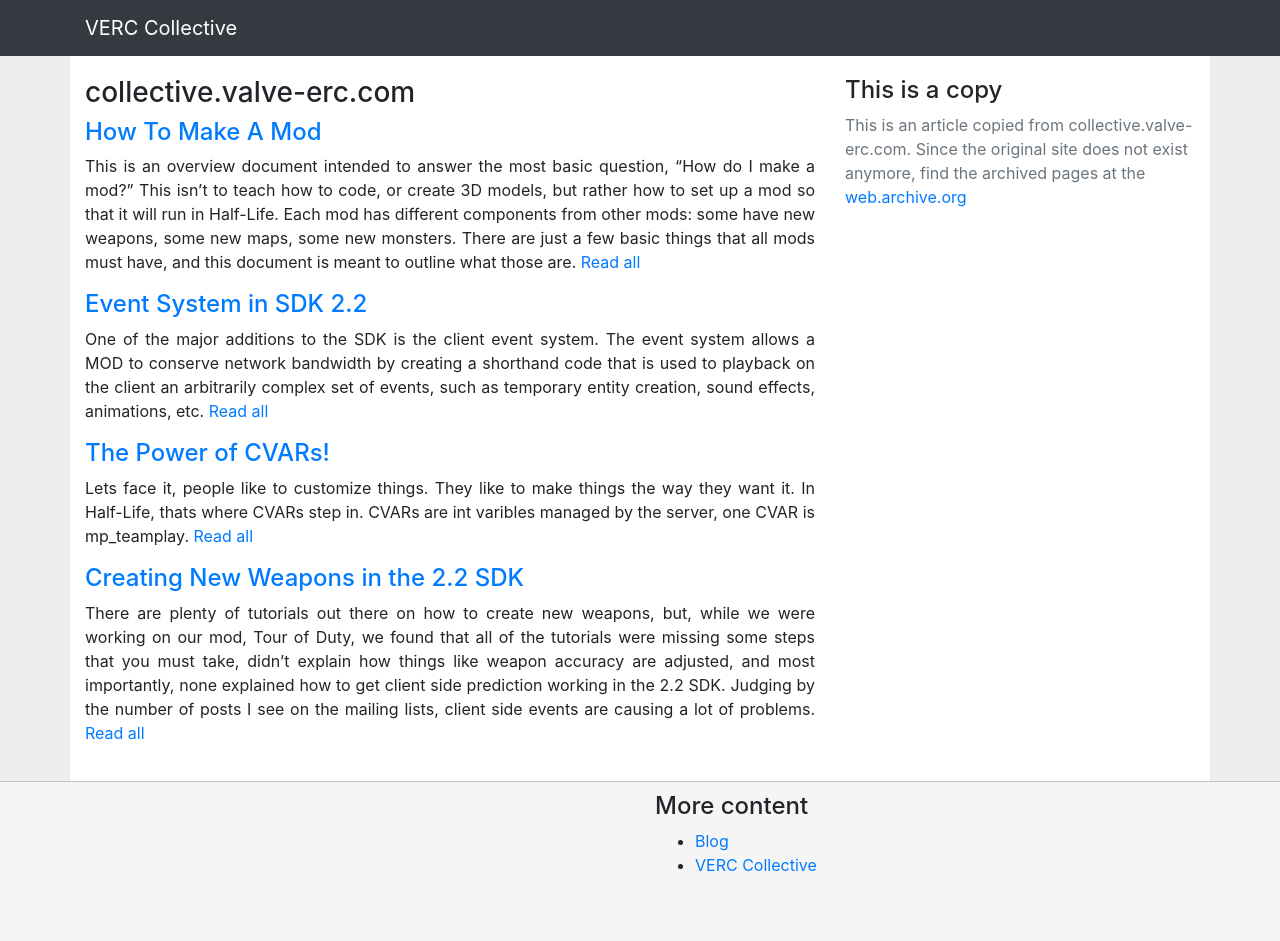
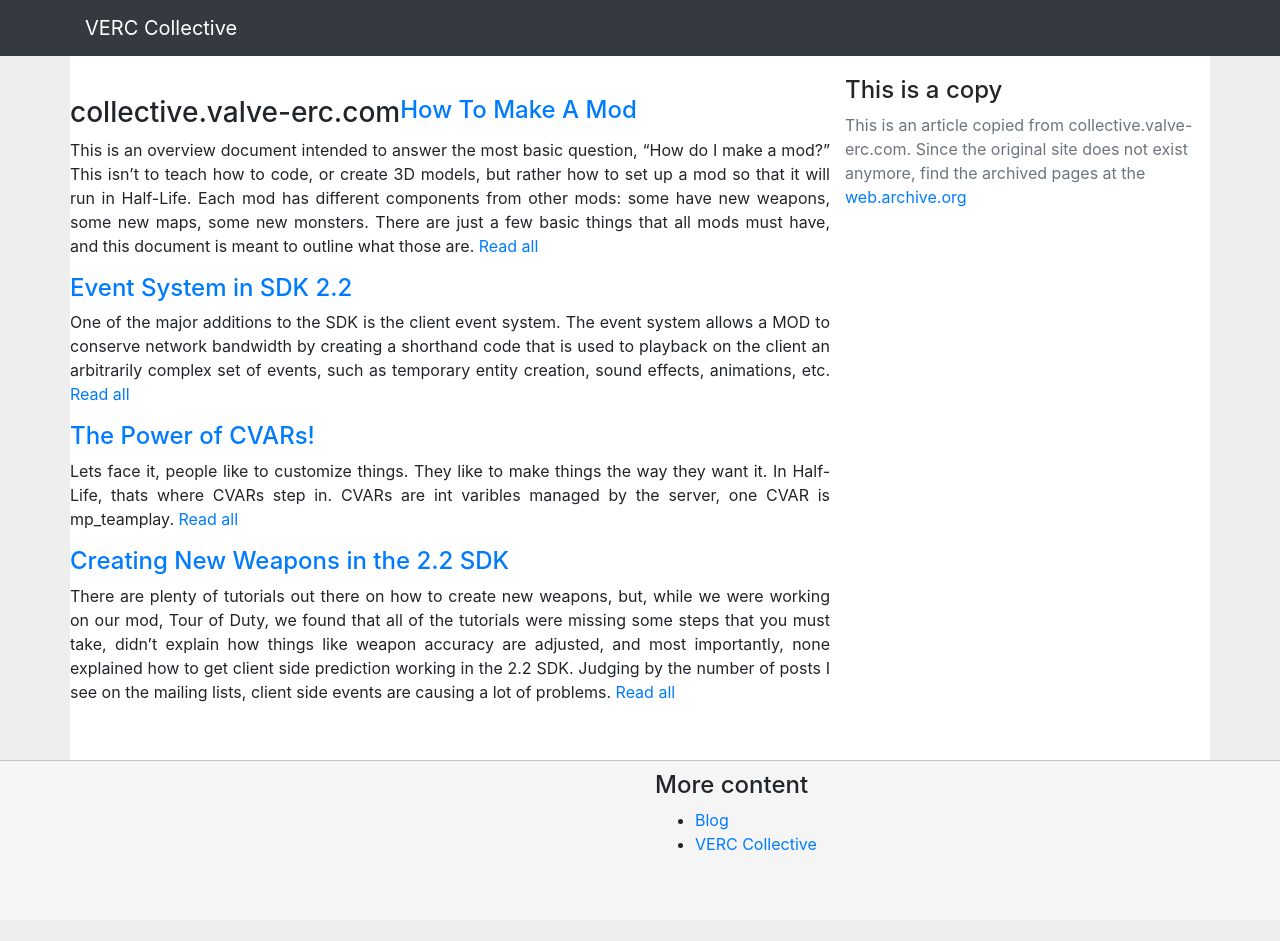
Before and after one commit to wtrsltnk/wtrsltnk.github.io, a Jekyll site: the page built from hl_modding_resources/collective.valve-erc.com/index.md, in a window 1280 px wide. Built offline with Jekyll 4.4.1, drawn with Linux system fonts in a browser that asks for light colours; nearby versions of some CDN libraries; after the commit the page ends 920 px from its top, so only the background shows below that.

Commit message:
Update verc.html

```diff
--- a/_layouts/verc.html
+++ b/_layouts/verc.html
@@ -22,7 +22,9 @@
     <div class="container">
       <div class="row content shadow">
         <div class="col-sm-8">
+          <div class="row content shadow">
           {{ content }}
+          </div>
         </div>
         <div class="col-sm-4">
           <h4>This is a copy</h4>
```
